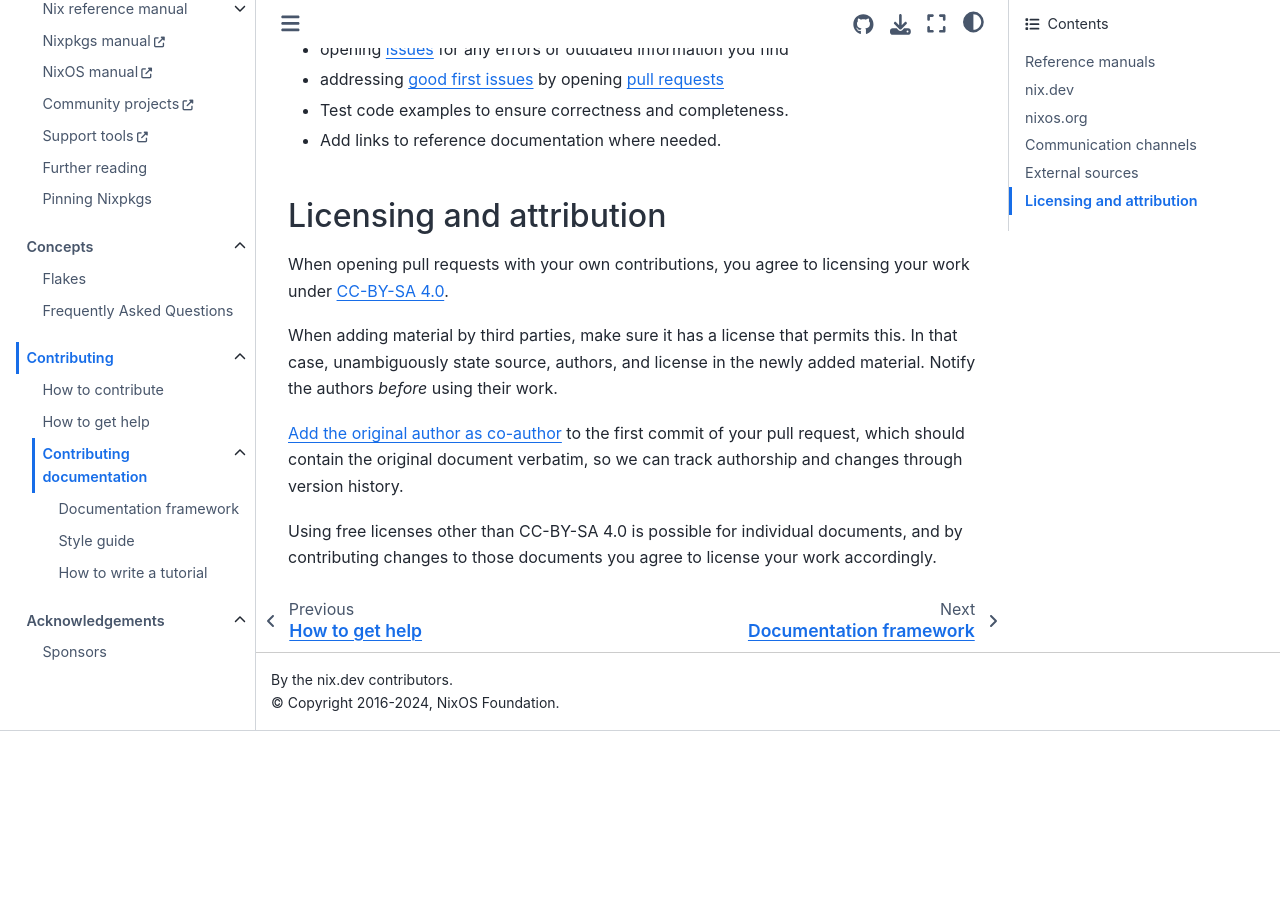
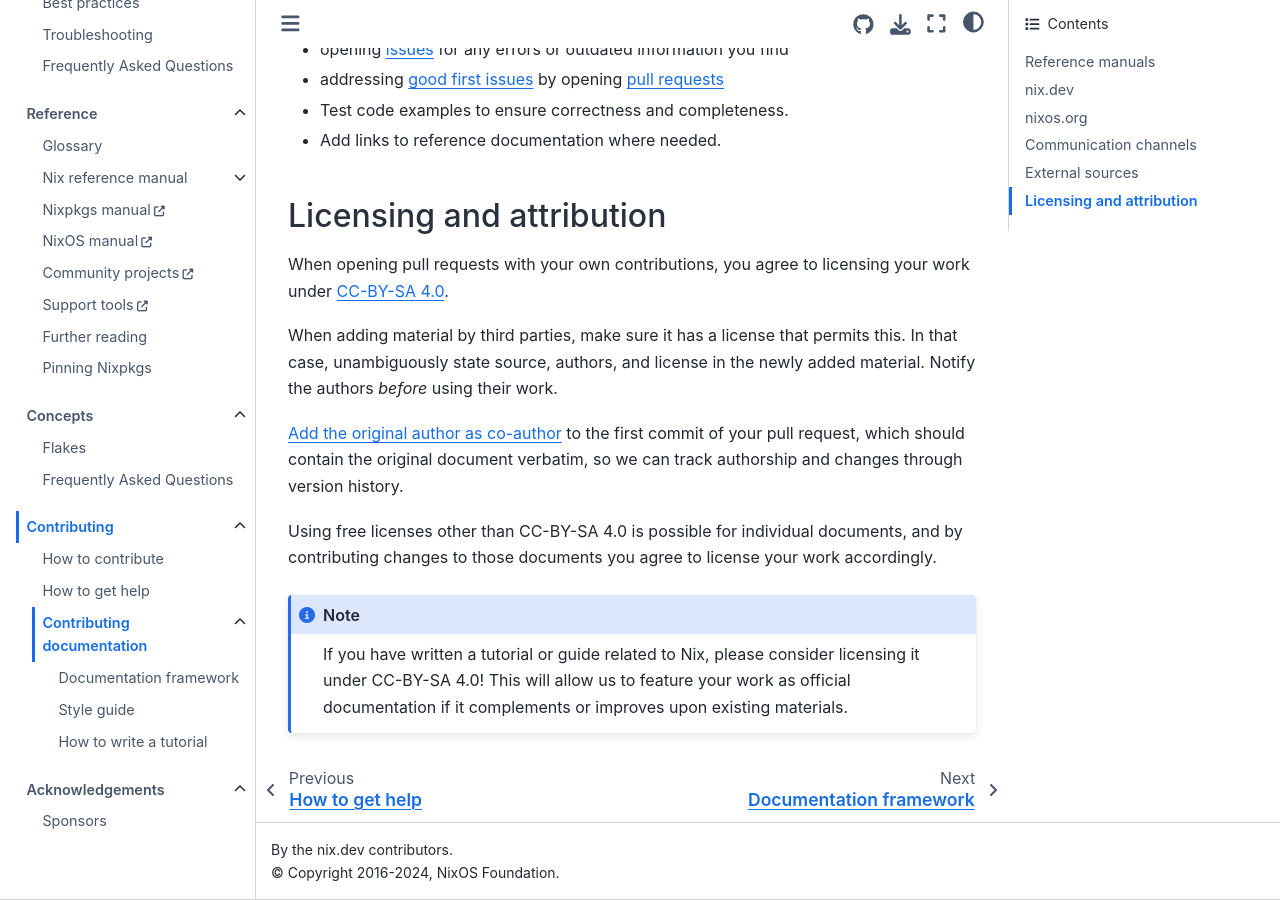
Before and after one commit to NixOS/nix.dev, a Sphinx documentation site: the page built from source/contributing/documentation/index.md, in a window 1280 px wide and 900 px high, scrolled down 4301 px. Built offline with Sphinx 7.4.7 and the Sphinx Book theme 1.1.4, drawn with Linux system fonts in a browser that asks for light colours; before the commit the page ends 5032 px from its top, so only the background shows below that.

Commit message:
endorse CC-BY-SA for independent work (#894)

````diff
--- a/source/contributing/documentation/index.md
+++ b/source/contributing/documentation/index.md
@@ -196,6 +196,11 @@
 
 Using free licenses other than CC-BY-SA 4.0 is possible for individual documents, and by contributing changes to those documents you agree to license your work accordingly.
 
+:::{note}
+If you have written a tutorial or guide related to Nix, please consider licensing it under CC-BY-SA 4.0!
+This will allow us to feature your work as official documentation if it complements or improves upon existing materials.
+:::
+
 ```{toctree}
 :hidden:
 
````
